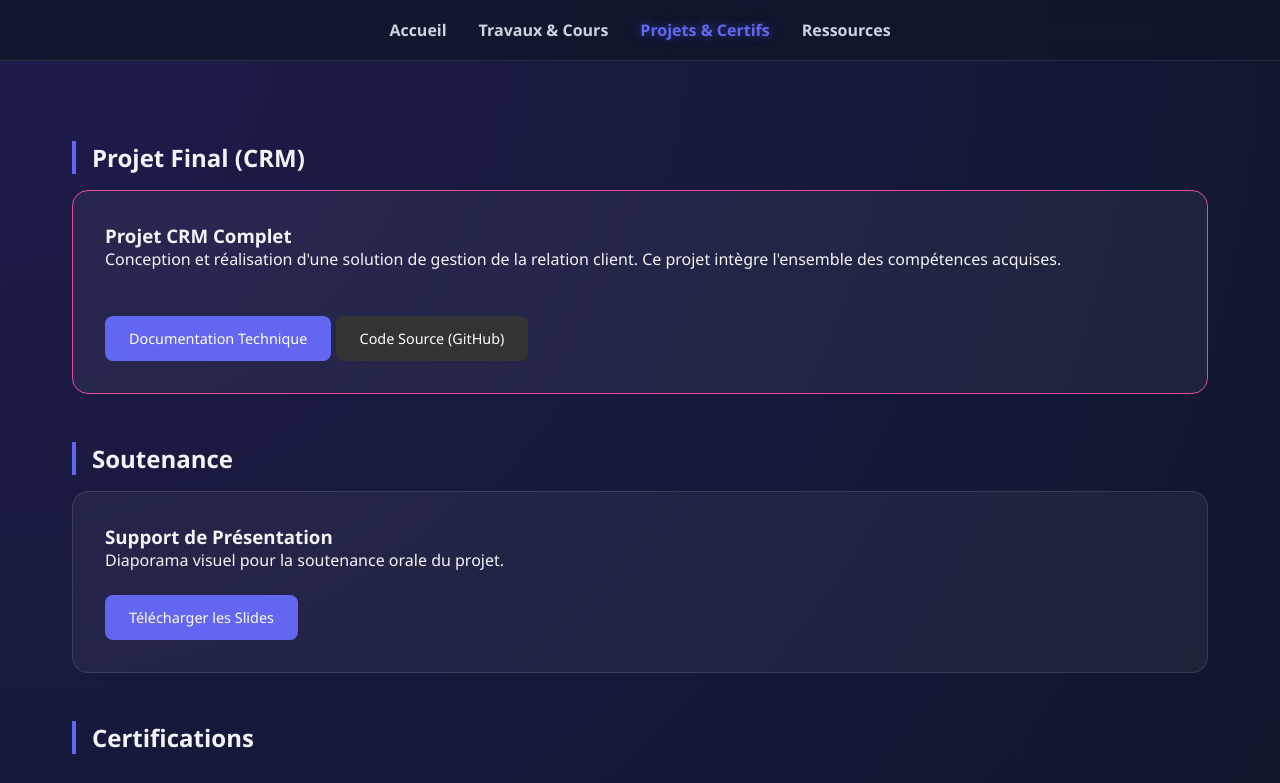
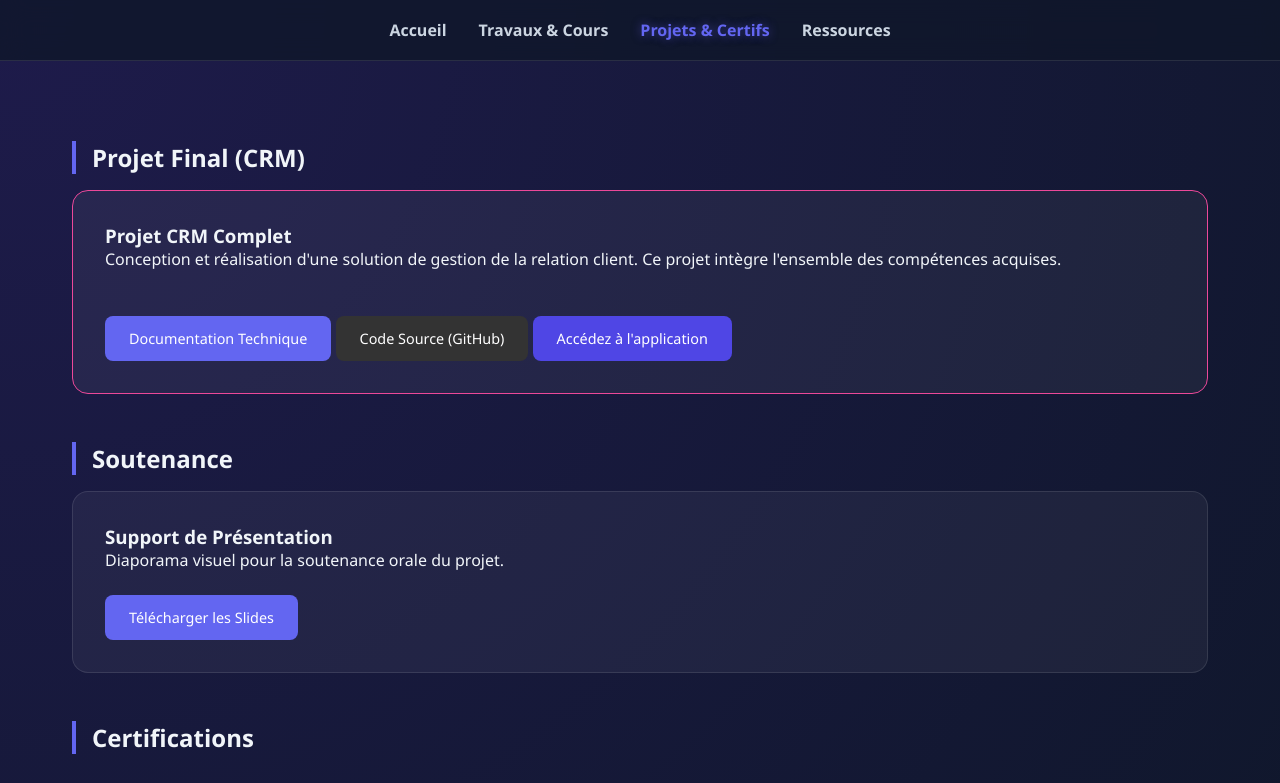
Before and after one commit to LyesSEHILA/Portfolio, a plain HTML site: page projets.html in a window 1280 px wide. Shown: the top 783 px of the page. Drawn offline with Linux system fonts and the light colour scheme.

```diff
--- a/projets.html
+++ b/projets.html
@@ -21,6 +21,7 @@
             <br>
             <a href="assets/rapport.pdf" class="btn">Documentation Technique</a>
             <a href="https://github.com/LyesSEHILA/crm-saas-project" class="btn" style="background: #333;">Code Source (GitHub)</a>
+            <a href="https://crm-saas-project.onrender.com" class="btn" style="background: #4f46e5;">Accédez à l'application</a>
         </div>
 
         <h2>Soutenance</h2>
```
Also changed, not shown: 2 other files.
